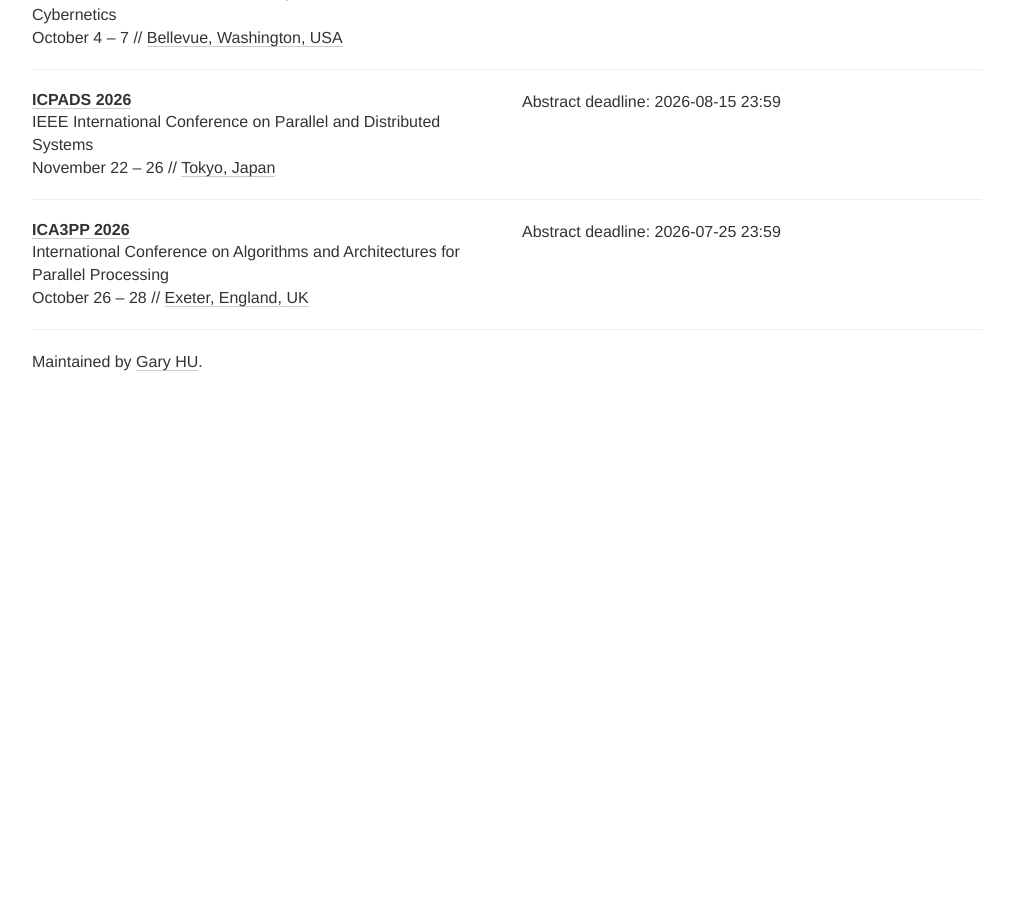
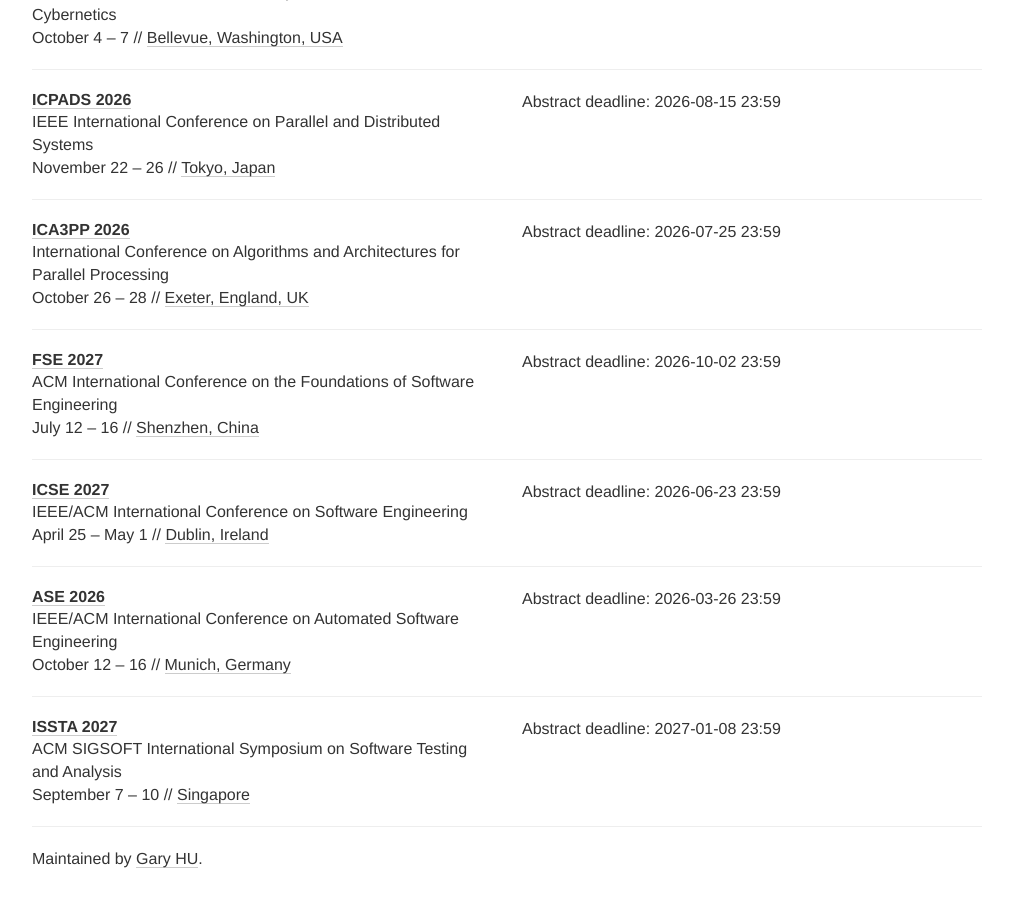
Before and after one commit to Gy-Hu/EDA_FV_conference_deadline, a Jekyll site: the page built from index.html, in a window 1280 px wide and 900 px high, scrolled down 8900 px. Shown: the whole window, without its empty margins (133-1146 px from the left). Built offline with Jekyll 4.4.1, drawn with Linux system fonts in a browser that asks for light colours; nearby versions of some CDN libraries; comment, search, counter and statistics services are not loaded; before the commit the page ends 9305 px from its top, so only the background shows below that.

Commit message:
Add major software engineering conferences

```diff
--- a/_data/conferences.yml
+++ b/_data/conferences.yml
@@ -699,3 +699,39 @@
   deadline: ["2026-07-25 23:59"]
   place: Exeter, England, UK
   tags: [PL]
+
+- name: FSE
+  year: 2027
+  date: "July 12 - 16"
+  description: ACM International Conference on the Foundations of Software Engineering
+  link: https://conf.researchr.org/home/fse-2027
+  deadline: ["2026-10-02 23:59"]
+  place: Shenzhen, China
+  tags: [SE]
+
+- name: ICSE
+  year: 2027
+  date: "April 25 - May 1"
+  description: IEEE/ACM International Conference on Software Engineering
+  link: https://conf.researchr.org/home/icse-2027
+  deadline: ["2026-06-23 23:59"]
+  place: Dublin, Ireland
+  tags: [SE]
+
+- name: ASE
+  year: 2026
+  date: "October 12 - 16"
+  description: IEEE/ACM International Conference on Automated Software Engineering
+  link: https://conf.researchr.org/home/ase-2026
+  deadline: ["2026-03-26 23:59"]
+  place: Munich, Germany
+  tags: [SE]
+
+- name: ISSTA
+  year: 2027
+  date: "September 7 - 10"
+  description: ACM SIGSOFT International Symposium on Software Testing and Analysis
+  link: https://conf.researchr.org/home/issta-2027
+  deadline: ["2027-01-08 23:59"]
+  place: Singapore
+  tags: [SE]
--- a/_data/types.yml
+++ b/_data/types.yml
@@ -15,3 +15,5 @@
   tag: PG
 - name: Programming Languages
   tag: PL
+- name: Software Engineering
+  tag: SE
```
